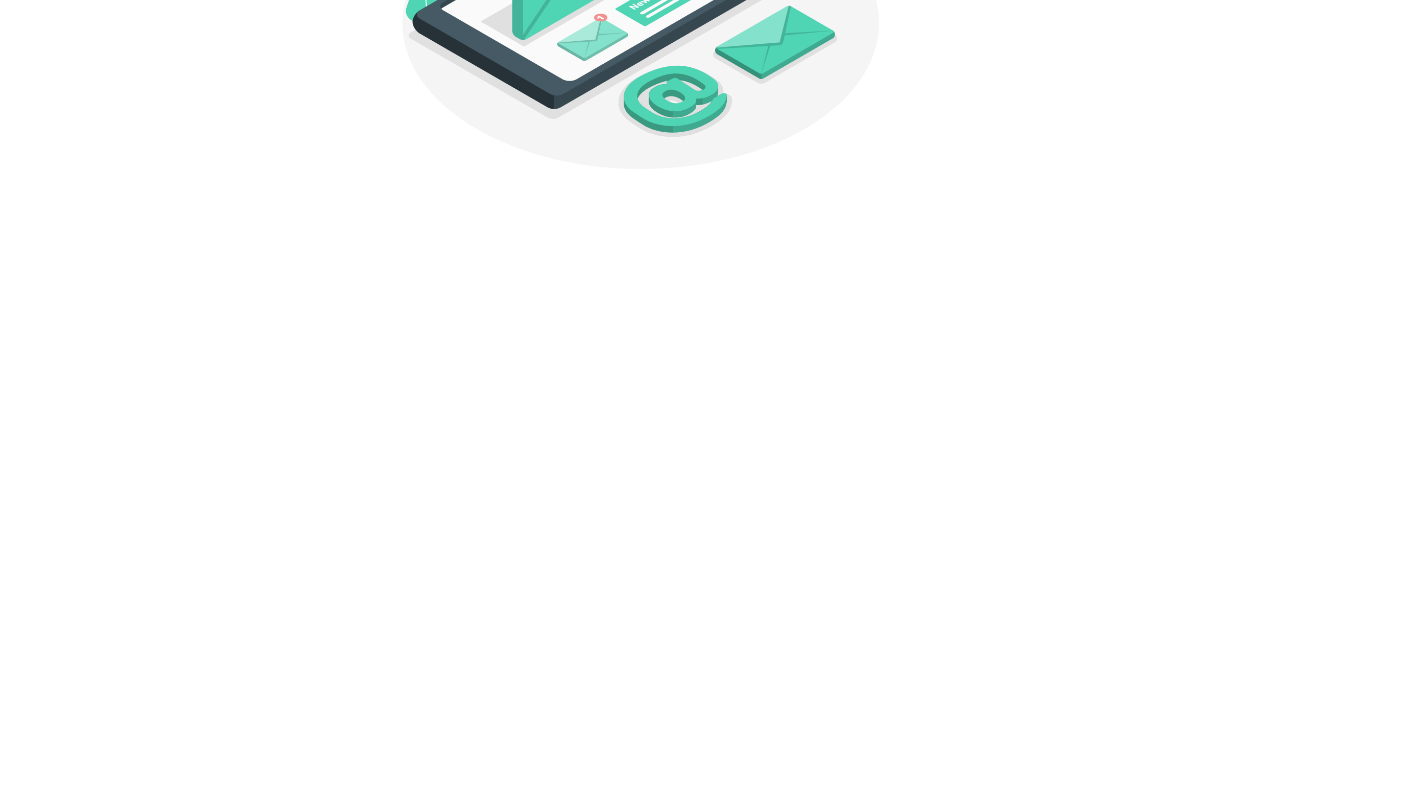
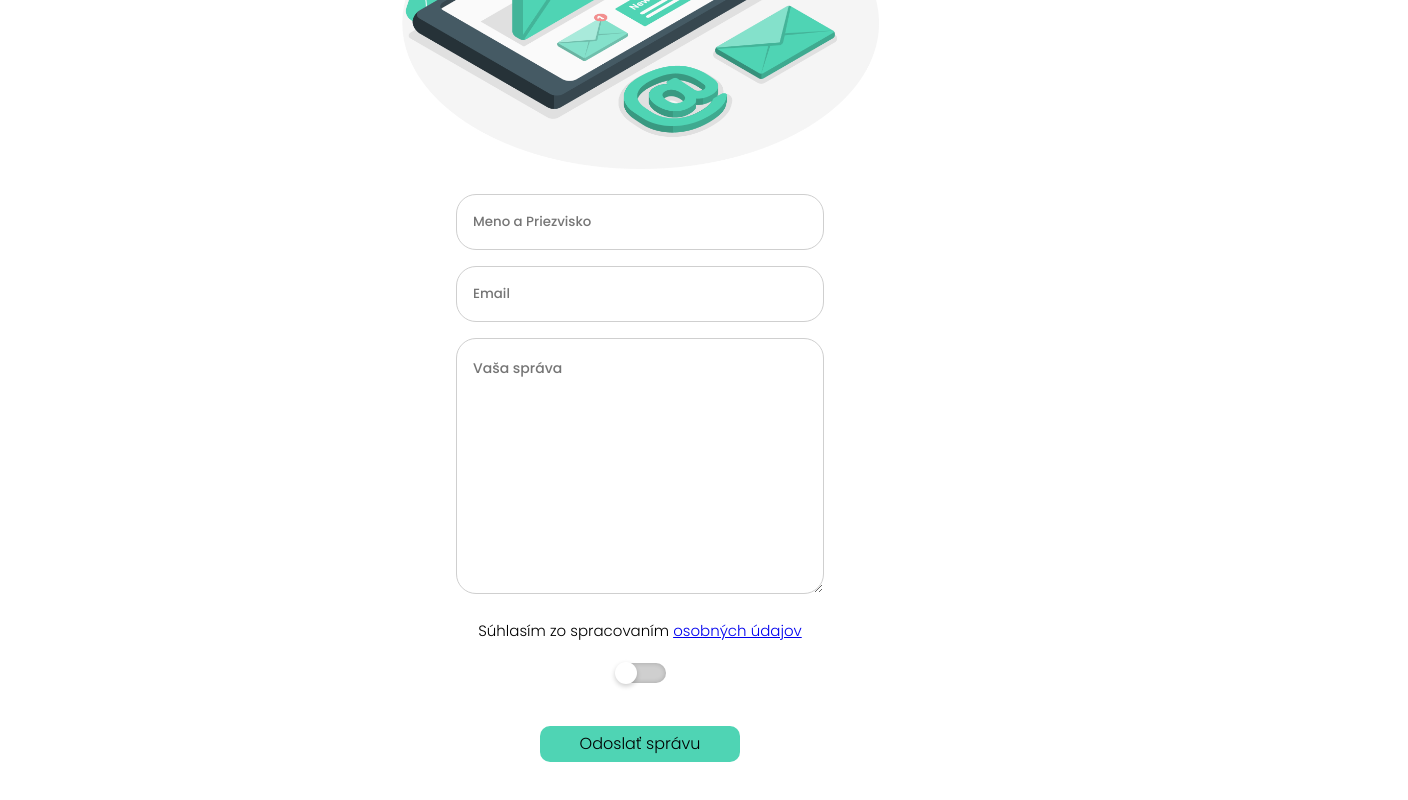
Before and after one commit to MatthewChevy/Synmal, a Vue app: page /contact in a window 1280 px wide. Shown: the part 488-1288 px from the top of the page, 1408 px wide, since content can reach past the window. Built offline with nearby package versions, Linux system fonts and the light colour scheme.

Commit message:
refactoring

```diff
--- a/src/components/About/TheAboutBackgroundPhotoSection.vue
+++ b/src/components/About/TheAboutBackgroundPhotoSection.vue
@@ -63,7 +63,6 @@ export default {
 
 <style lang="scss" scoped>
 @media screen and (min-width: 0px) {
-
     .section {
         height: 29rem;
     }
@@ -142,8 +141,6 @@ export default {
     }
 }
 
-
-
 @media screen and (min-width: 960px) {
     section {
         background-attachment: fixed;
--- a/src/components/About/TheAboutSecondSection.vue
+++ b/src/components/About/TheAboutSecondSection.vue
@@ -238,9 +238,7 @@ export default {
 }
 
 @media screen and (min-width: 350px) {
-
     .article {
-
         .h2-box {
             h2::before,
             h2::after {
@@ -285,7 +283,8 @@ export default {
 
     .article {
         padding: 5rem 0;
-        background-color: $primary-light;
+        background: rgb(240,240,240);
+        background: radial-gradient(circle, rgba(240,240,240,1) 60%, rgba(255,255,255,1) 90%);
         box-shadow: none;
 
         .h2-box {
@@ -314,8 +313,8 @@ export default {
             margin: 0 auto;
             text-align: justify;
 
-            p{
-                font:{
+            p {
+                font: {
                     weight: 300;
                 }
             }
--- a/src/views/Contact.vue
+++ b/src/views/Contact.vue
@@ -1,4 +1,5 @@
 <template>
+    <div class="contact-box">
         <header>
             <div class="h2-box" data-aos="fade-down">
                 <h2>Kontaktujte nás</h2>
@@ -11,10 +12,11 @@
             </div>
         </header>
         <main>
-        <div class="contact-form" data-aos="zoom-out">
-            <form class="form" method="GET">
+            <div class="contact-form">
+                <form class="form" method="GET" @submit.prevent="sendEmail">
                     <div class="form-name">
                         <input
+                            v-model="name"
                             type="name"
                             name="name"
                             placeholder="Meno a Priezvisko"
@@ -24,6 +26,7 @@
 
                     <div class="form-email">
                         <input
+                            v-model="email"
                             type="email"
                             name="email"
                             placeholder="Email"
@@ -33,8 +36,10 @@
 
                     <div class="form-textarea">
                         <textarea
+                            v-model="textarea"
                             name="message"
                             placeholder="Vaša správa"
+                            required
                         ></textarea>
                     </div>
 
@@ -52,6 +57,11 @@
                         <button type="submit">Odoslať správu</button>
                     </div>
                 </form>
+                <div class="notification-box">
+                    <div class="notification">
+                        <div>Váš email bol odoslaný</div>
+                    </div>
+                </div>
             </div>
 
             <div class="container">
@@ -95,19 +105,26 @@
                     </div>
                 </div>
             </div>
+
         </main>
+    </div>
 </template>
 
 <script>
 import tableMixins from '../mixins/tableMixins.js'
 import { debounce } from 'lodash-es'
 
+import emailjs from 'emailjs-com';
+
 export default {
     data() {
         return {
             emailBox: 'fade-right',
             telephoneBox: 'fade-left',
-            navigationBox: 'fade-down'
+            navigationBox: 'fade-down',
+            name: '',
+            email:'',
+            textarea: '',
         }
     },
 
@@ -121,19 +138,83 @@ export default {
         })
     },
 
+
+
     methods: {
         setAOSProperty: debounce(function() {
             if (this.actualyWidnowSize >= this.breakpoint) {
                 this.telephoneBox = 'zoom-out'
                 this.navigationBox = 'fade-left'
             }
-        }, 100)
+        }, 100),
+
+        sendEmail(e) {
+            emailjs.sendForm('service_2z0lgh8', 'template_4abbbgf', e.target, 'user_okHWgjLSsIuRCUvM9r751')
+            this.name = ''
+            this.email = ''
+            this.textarea = ''
+
+            const notificationBox = document.getElementsByClassName('notification-box')[0]
+
+            notificationBox.classList.add('notification-animation')
+            setTimeout(() => {
+                notificationBox.classList.remove('notification-animation')
+            }, 5000);
+        },
+
+
     }
 }
 </script>
 
 <style lang="scss" scoped>
+
+    .notification-box{
+        position: absolute;
+        display: flex;
+        width: 100vw;
+        justify-content: center;
+        align-items: center;
+        margin-top: -30rem;
+        z-index: 10;
+        visibility: hidden;
+
+        .notification{
+            position: fixed;
+            width: 100%;
+            max-width: 20rem;
+            display: flex;
+            height: 4rem;
+            justify-content: center;
+            align-items: center;
+            text-align: center;
+            background-color: #4fd4b593;
+            z-index: 10;
+            border-radius: 10px;
+
+            div{
+                color: $primary-semi-dark;
+                font:{
+                    size: 18px;
+                    weight: 300;
+                }
+            }
+        }
+    }
+
+    .notification-animation{
+        animation: smoothNotification 4s 0.25s ease-in-out backwards;
+    }
+
+    @keyframes smoothNotification {
+        0% { visibility: visible; opacity: 0.5;}
+        10% { opacity: 1; }
+        90% { opacity: 1; }
+        100% { visibility: hidden; opacity: 0; }
+    }
+
 @media screen and (min-width: 0px) {
+
     header {
         position: relative;
         background-color: $primary-light;
@@ -200,6 +281,7 @@ export default {
         width: $sm-width-container;
         top: 5rem;
         margin: 0 auto;
+        z-index: 10;
 
         .form {
             text-align: center;
@@ -244,7 +326,7 @@ export default {
         margin-top: 1rem;
         textarea {
             max-width: 23rem;
-            min-width: 23rem;
+            min-width: auto;
             width: 100%;
             min-height: 16rem;
             max-height: 25rem;
@@ -347,7 +429,7 @@ export default {
     .container {
         position: relative;
         top: 10rem;
-        overflow-x: hidden;
+        overflow-y: hidden;
     }
 
     .email-box {
@@ -502,6 +584,8 @@ export default {
     .container {
         display: flex;
         top: 15rem;
+        overflow-x: unset;
+
     }
 
     .email-box,
@@ -521,5 +605,14 @@ export default {
     .navigation-box {
         padding: 5.1rem 0 5rem 0;
     }
+
+    .notification-box{
+
+        margin-top: -50rem;
+        .notification{
+            max-width: 30rem;
+            height: 5rem;
+        }
+    }
 }
 </style>
```
Lines whose indentation alone changed are shown as unchanged.
